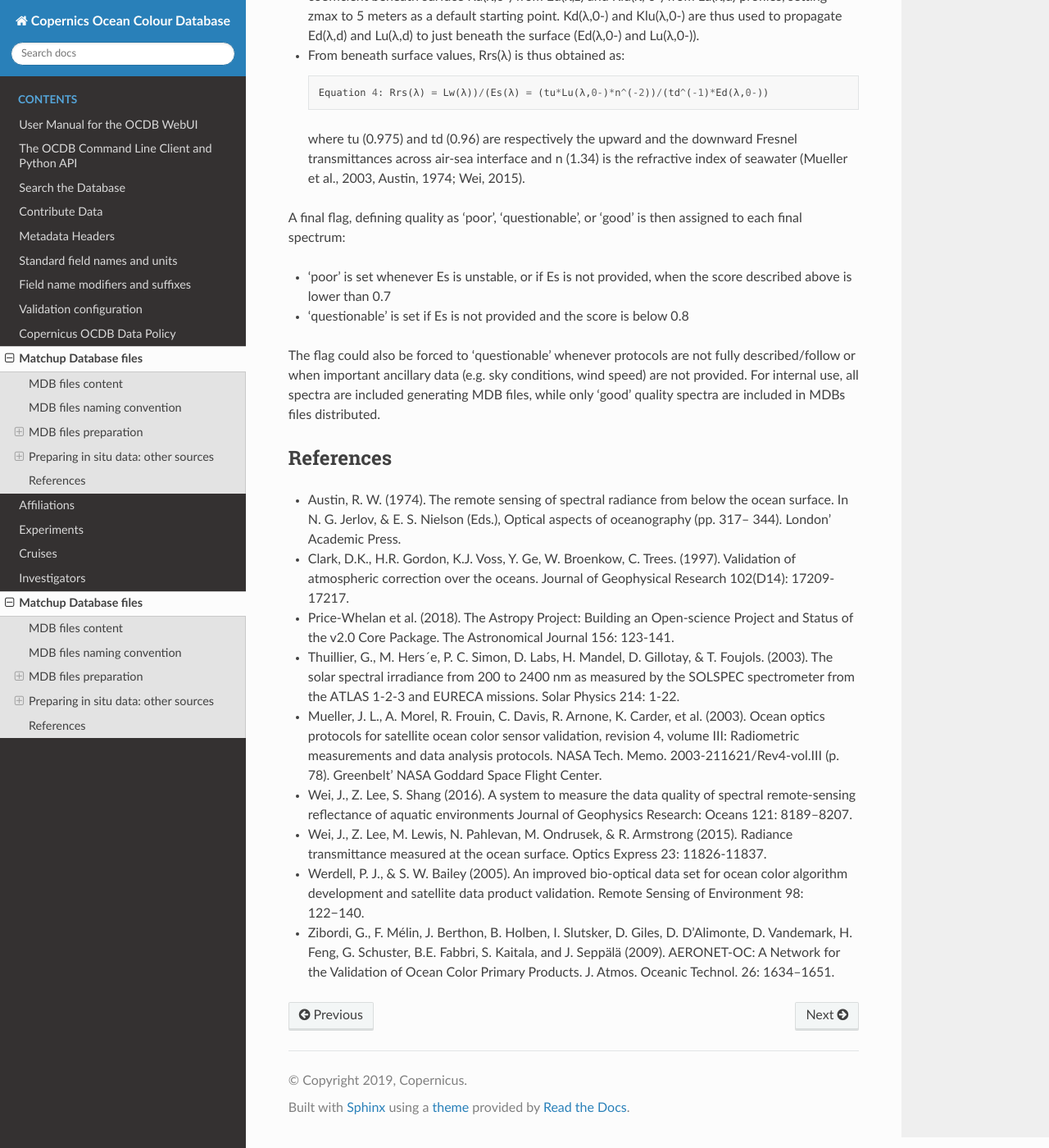
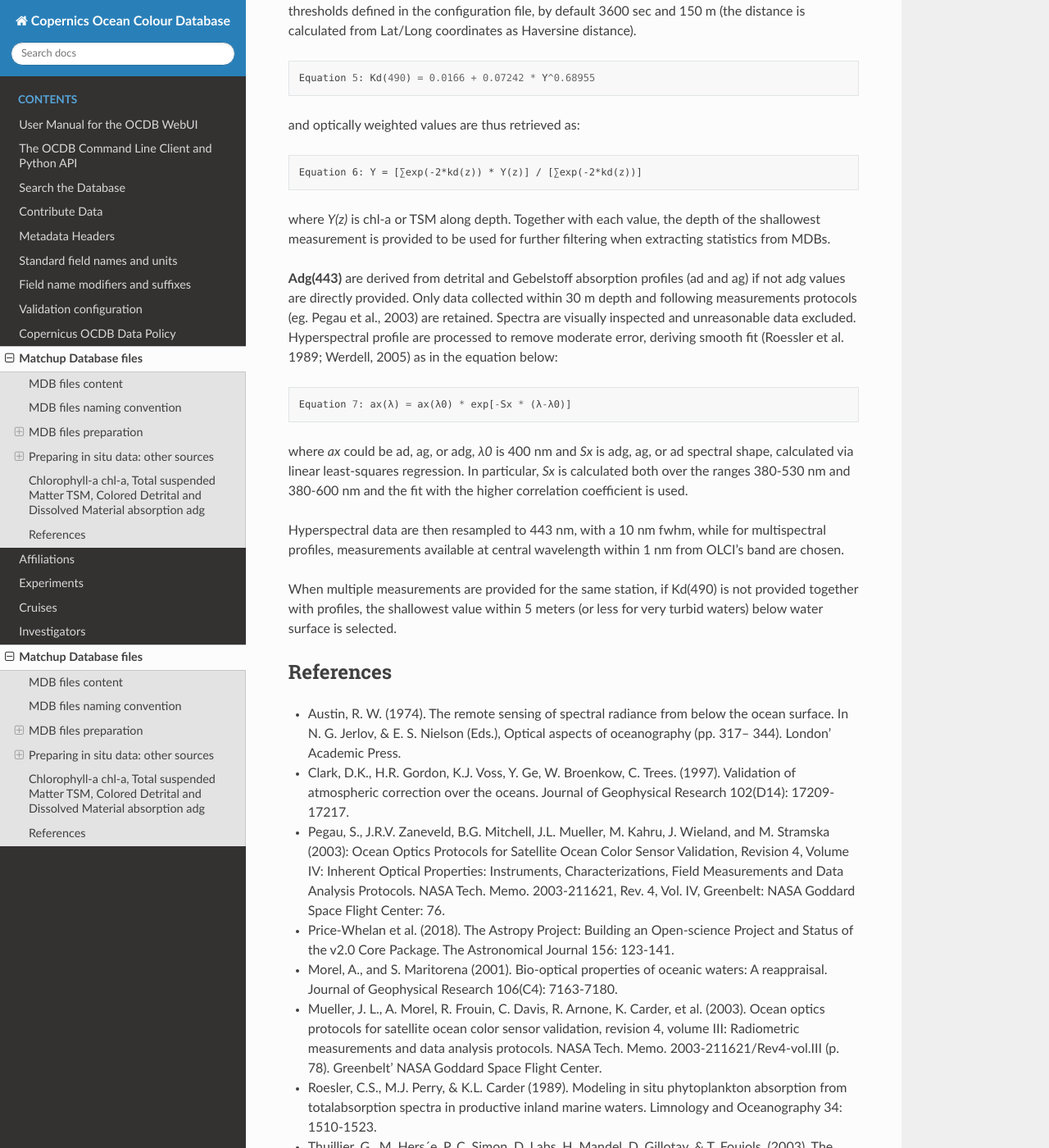
Before and after one commit to javierconcha/ocdb-docs, a Sphinx documentation site: the page built from docs/source/ocdb-MDB-user-manual.md, in a window 1280 px wide and 1400 px high, scrolled down 6174 px. Shown: the whole window at 82% size. Built offline with Sphinx 7.4.7 and the Read the Docs theme 2.0.0, drawn with Linux system fonts in a browser that asks for light colours; some of the changed text lies outside the part shown.

Commit message:
Update ocdb-MDB-user-manual.md

````diff
--- a/docs/source/ocdb-MDB-user-manual.md
+++ b/docs/source/ocdb-MDB-user-manual.md
@@ -166,13 +140,47 @@
 For internal use, all spectra are included generating MDB files, while only ‘good’ quality spectra are included in MDBs files distributed.
 
 
+## Chlorophyll-a chl-a, Total suspended Matter TSM, Colored Detrital and Dissolved Material absorption adg
+
+Multiple **HPLC** or selected fluorometrically/spectrophotometrically derived chl-a, **TSM** measurements along depth are optically weighted using Kd(490) values directly estimated from chl-a/TSM/adg(443) values, as in the equation below (Morel and Maritorena, 2001).
+Measurements and profiles are considered belonging to the same station if the time and spatial distance are below the thresholds defined in the configuration file, by default 3600 sec and 150 m (the distance is calculated from Lat/Long coordinates as Haversine distance).
+
+```
+Equation 5: Kd(490) = 0.0166 + 0.07242 * Y^0.68955
+```
+
+and optically weighted values are thus retrieved as:
+
+```
+Equation 6: Y = [∑exp(-2*kd(z)) * Y(z)] / [∑exp(-2*kd(z))]
+```
+
+where *Y(z)* is chl-a or TSM along depth.
+Together with each value, the depth of the shallowest measurement is provided to be used for further filtering when extracting statistics from MDBs.
+
+**Adg(443)** are derived from detrital and Gebelstoff absorption profiles (ad and ag) if not adg values are directly provided. Only data collected within 30 m depth and following measurements protocols (eg. Pegau et al., 2003) are retained. Spectra are visually inspected and unreasonable data excluded.
+Hyperspectral profile are processed to remove moderate error, deriving smooth fit (Roessler et al. 1989; Werdell, 2005) as in the equation below:
+
+```
+Equation 7: ax(λ) = ax(λ0) * exp[-Sx * (λ-λ0)]
+```
+where *ax* could be ad, ag, or adg, *λ0* is 400 nm and *Sx* is adg, ag, or ad spectral shape, calculated via linear least-squares regression. In particular, *Sx* is calculated both over the ranges 380-530 nm and 380-600 nm and the fit with the higher correlation coefficient is used.
+
+Hyperspectral data are then resampled to 443 nm, with a 10 nm fwhm, while for multispectral profiles, measurements available at central wavelength within 1 nm from OLCI’s band are chosen.
+
+When multiple measurements are provided for the same station, if Kd(490) is not provided together with profiles, the shallowest value within 5 meters (or less for very turbid waters) below water surface is selected.
+
 ## References
 - Austin, R. W. (1974). The remote sensing of spectral radiance from below the ocean surface. In N. G. Jerlov, & E. S. Nielson (Eds.), Optical aspects of oceanography (pp. 317– 344). London’ Academic Press.
 - Clark, D.K., H.R. Gordon, K.J. Voss, Y. Ge, W. Broenkow, C. Trees. (1997). Validation of atmospheric correction over the oceans. Journal of Geophysical Research 102(D14): 17209-17217.
+- Pegau, S., J.R.V. Zaneveld, B.G. Mitchell, J.L. Mueller, M. Kahru, J. Wieland, and M. Stramska (2003): Ocean Optics Protocols for Satellite Ocean Color Sensor Validation, Revision 4, Volume IV: Inherent Optical Properties: Instruments, Characterizations, Field Measurements and Data Analysis Protocols. NASA Tech. Memo. 2003-211621, Rev. 4, Vol. IV, Greenbelt: NASA Goddard Space Flight Center: 76.
 - Price-Whelan et al. (2018). The Astropy Project: Building an Open-science Project and Status of the v2.0 Core Package. The Astronomical Journal 156: 123-141.
+- Morel, A., and S. Maritorena (2001). Bio-optical properties of oceanic waters: A reappraisal. Journal of Geophysical Research 106(C4): 7163-7180.
+- Mueller, J. L., A. Morel, R. Frouin, C. Davis, R. Arnone, K. Carder, et al. (2003). Ocean optics protocols for satellite ocean color sensor validation, revision 4, volume III: Radiometric measurements and data analysis protocols. NASA Tech. Memo. 2003-211621/Rev4-vol.III (p. 78). Greenbelt’ NASA Goddard Space Flight Center.
+- Roesler, C.S., M.J. Perry, & K.L. Carder (1989). Modeling in situ phytoplankton absorption from totalabsorption spectra in productive inland marine waters.  Limnology and Oceanography 34: 1510-1523.
 - Thuillier, G., M. Hers´e, P. C. Simon, D. Labs, H. Mandel, D. Gillotay, & T. Foujols. (2003). The solar spectral irradiance from 200 to 2400 nm as measured by the SOLSPEC spectrometer from the ATLAS 1-2-3 and EURECA missions. Solar Physics 214: 1-22.
-- Mueller, J. L., A. Morel, R. Frouin, C. Davis, R. Arnone, K. Carder, et al. (2003). Ocean optics protocols for satellite ocean color sensor validation, revision 4, volume III: Radiometric measurements and data analysis protocols. NASA Tech. Memo. 2003-211621/Rev4-vol.III (p. 78). Greenbelt’ NASA Goddard Space Flight Center.
 - Wei, J., Z. Lee, S. Shang (2016). A system to measure the data quality of spectral remote-sensing reflectance of aquatic environments Journal of Geophysics Research: Oceans 121: 8189–8207.
 - Wei, J., Z. Lee, M. Lewis, N. Pahlevan, M. Ondrusek, & R. Armstrong (2015). Radiance transmittance measured at the ocean surface. Optics Express 23: 11826-11837.
 - Werdell, P. J., & S. W. Bailey (2005). An improved bio-optical data set for ocean color algorithm development and satellite data product validation. Remote Sensing of Environment 98: 122−140.
+- Werdell, J. (2005). An evaluation of Inherent Optical Property data for inclusion in the NASA bio-Optical Marine Algorithm Data set. available at: https://seabass.gsfc.nasa.gov/wiki/NOMAD/werdell_nomad_iop_qc.pdf. Last accessed on 9/10/2019.
 - Zibordi, G., F. Mélin, J. Berthon, B. Holben, I. Slutsker, D. Giles, D. D’Alimonte, D. Vandemark, H. Feng, G. Schuster, B.E. Fabbri, S. Kaitala, and J. Seppälä (2009). AERONET-OC: A Network for the Validation of Ocean Color Primary Products. J. Atmos. Oceanic Technol. 26: 1634–1651.
````
Also changed, not shown: other parts of docs/source/ocdb-MDB-user-manual.md (+1 -27 lines).
